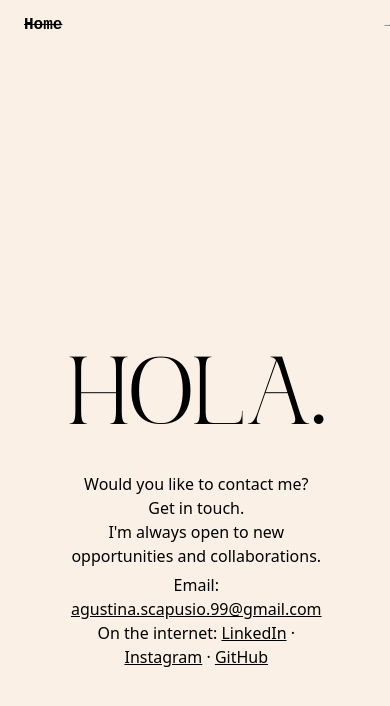
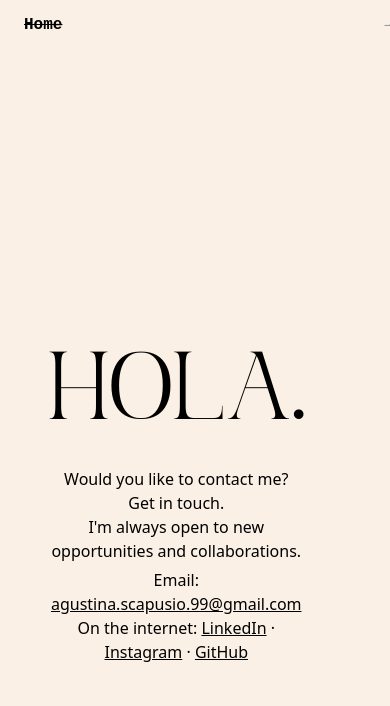
Before and after one commit to AgustinaScapusio/AgustinaPortfolio, a React (Vite) app: page /contact in a window 390 px wide. Shown: the top 706 px of the page. Built offline with nearby package versions, Linux system fonts and the light colour scheme.

Commit message:
Update Contact.css margins for responsive design

```diff
--- a/src/pages/Contact.css
+++ b/src/pages/Contact.css
@@ -63,8 +63,8 @@
 @media (max-width: 900px) {
 .contact {
     display: block;
-    margin: 20px;
-    margin-left: 50px;
+    margin: 25px;
+    margin-left: 30px;
     position: absolute;
     left: 0px;
     width: 75%;
```
